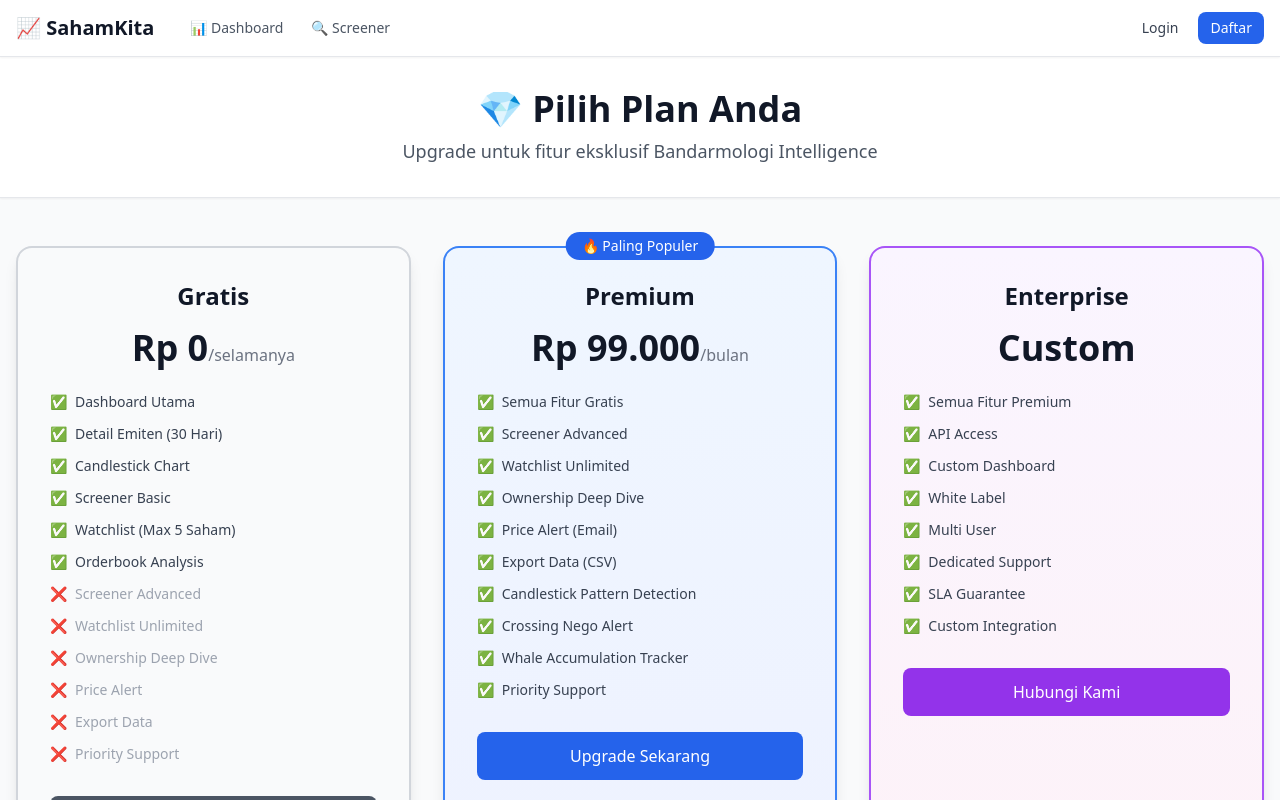
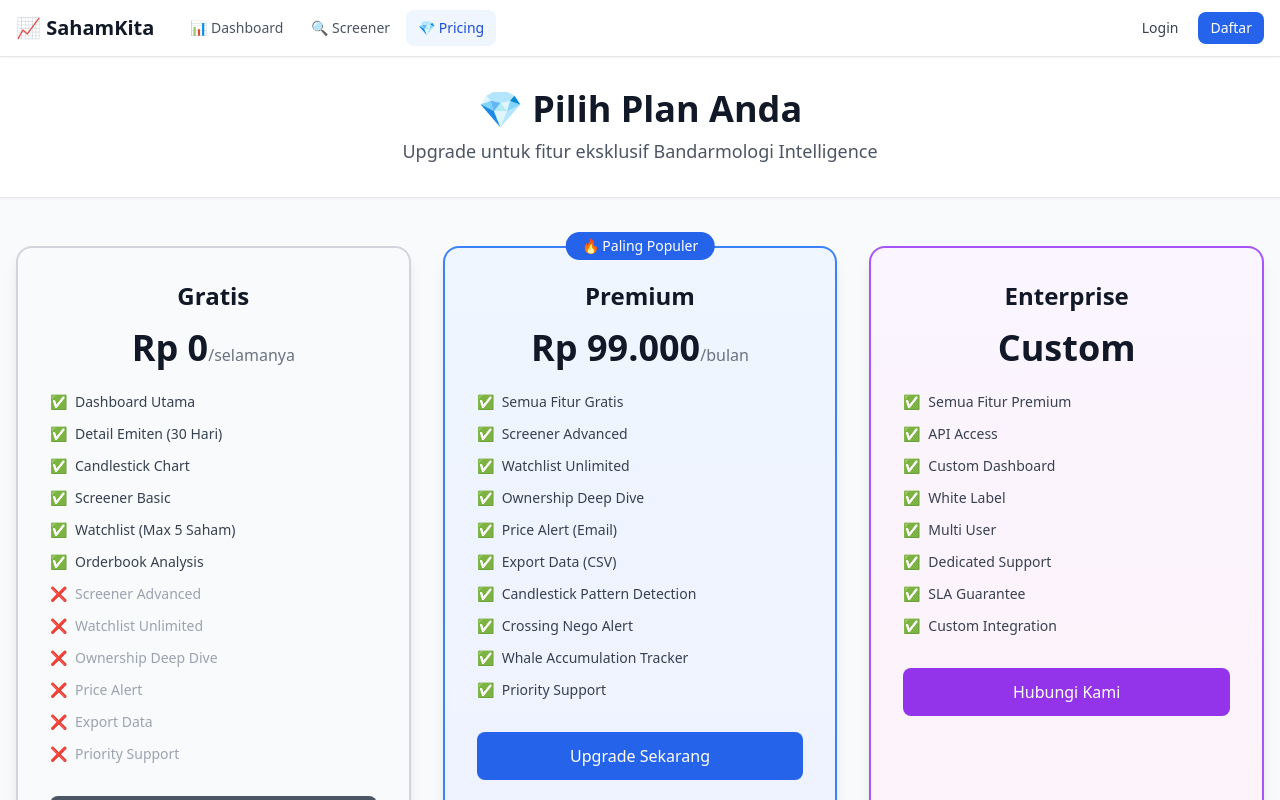
Before and after one commit to mul88-cyber/sahamkita-dashboard, a Next.js app: page /pricing in a window 1280 px wide. Shown: the top 800 px of the page. Built offline with nearby package versions, Linux system fonts and the light colour scheme; no server answers.

Commit message:
Update Navbar.tsx

```diff
--- a/components/Navbar.tsx
+++ b/components/Navbar.tsx
@@ -39,6 +39,7 @@ export default function Navbar() {
     { href: '/', label: '📊 Dashboard' },
     { href: '/screener', label: '🔍 Screener' },
     { href: '/watchlist', label: '⭐ Watchlist', requiresAuth: true },
+    { href: '/pricing', label: '💎 Pricing' },  // 🆕 TAMBAH INI
   ];
 
   return (
```
